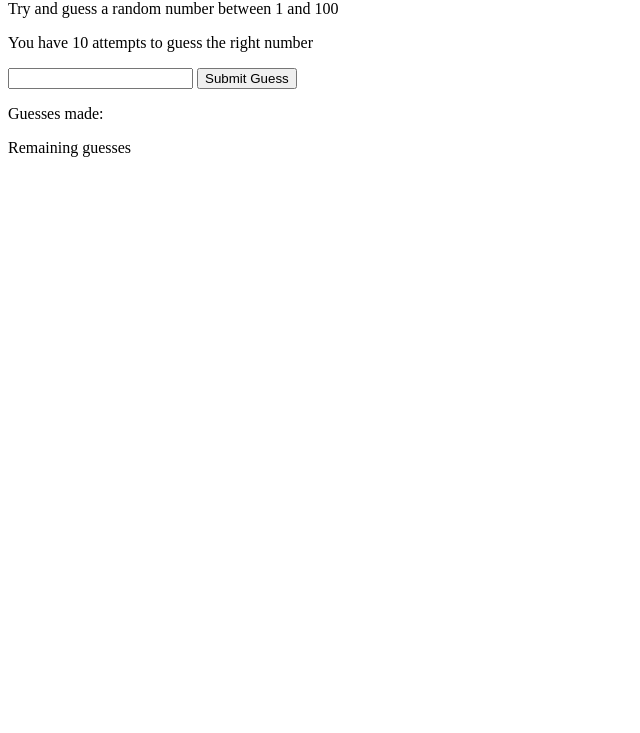
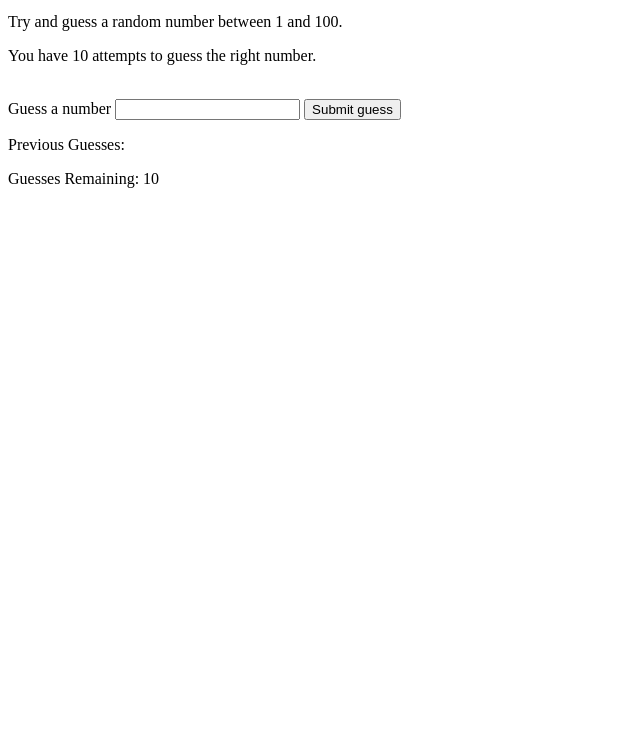
Before and after one commit to aniketdogra09/number-guessing-game, a plain HTML site: page index.html in a window 1280 px wide. Shown: the part 67-800 px from the top of the page, without its empty margins (0-640 px from the left). Drawn offline with Linux system fonts and the light colour scheme.

Commit message:
commit 2
changed the html layout a bit to make it more code-friendly

```diff
--- a/index.html
+++ b/index.html
@@ -6,20 +6,25 @@
     <title>Guessing Game</title>
 </head>
 <body>
-    <div class="container">
-        <h2>Number Guessing Game</h2>
-        <p>Try and guess a random number between 1 and 100</p>
-        <p>You have 10 attempts to guess the right number</p>
-        <form>
-            <input type="text">
-            <button type="submit">Submit Guess</button>
+    <div id="wrapper">
+        <h1>Number guessing game</h1>
+        <p>Try and guess a random number between 1 and 100.</p>
+        <p>You have 10 attempts to guess the right number.</p>
+        <br>
+
+        <form class="form">
+          <label2 for="guessField" id="guess">Guess a number</label>
+          <input type="text" id="guessField" class="guessField">
+          <input type="submit" id="subt" value="Submit guess" class="guessSubmit">
         </form>
-        <div>
-            <p>Guesses made: </p>
-            <P>Remaining guesses</p>
+
+        <div class="resultParas">
+          <p>Previous Guesses: <span class="guesses"></span></p>
+          <p>Guesses Remaining: <span class="lastResult">10</span></p>
+          <p class="lowOrHi"></p>
         </div>
-    </div>
+      </div>
+      <script src="app.js"></script>
 
-    <script src="app.js"></script>
 </body>
 </html>
```
